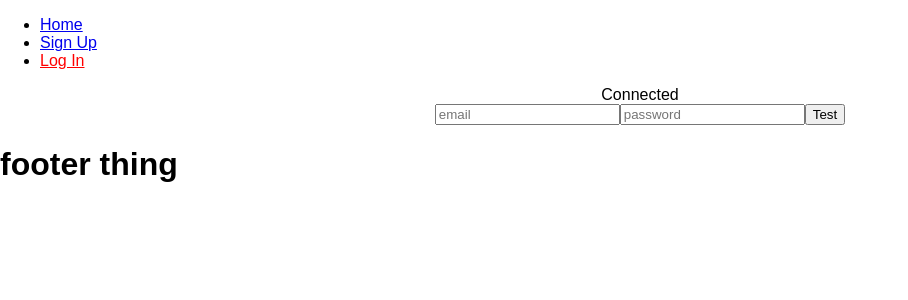
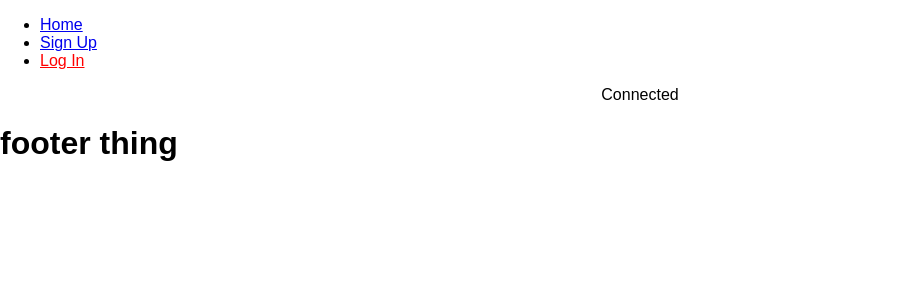
Before and after one commit to BrandonLRobinson1/JobStarter, a React (Create React App) app in the folder my-app/: page /LogIn in a window 1280 px wide. Shown: the top 300 px of the page, without its empty margins (0-908 px from the left). Built offline with nearby package versions, Linux system fonts and the light colour scheme.

Commit message:
redirects working, need to pass state and functions now

```diff
--- a/my-app/src/App.js
+++ b/my-app/src/App.js
@@ -69,7 +69,11 @@ onChange(event) {
 
 
 render() {
-
+  if (this.state.loggedin){
+    return(
+      <div>luckyyyyy</div>
+      )
+  } else {
   return (
     <Router>
       <div className="container">
@@ -85,5 +89,6 @@ render() {
     )
   }
 }
+}
 
 export default App;
--- a/my-app/src/components/Home.js
+++ b/my-app/src/components/Home.js
@@ -7,7 +7,7 @@ class Home extends React.Component{
 
   render(){
     return (
-      <div>hi</div>
+      <div className="App">hi</div>
     )
   }
 
--- a/my-app/src/components/LogIn.js
+++ b/my-app/src/components/LogIn.js
@@ -2,77 +2,25 @@ import React from 'react';
 // import { BrowserRouter, Match, Miss } from 'react-router';
 // import App from '../App.js'
 
-import axios from 'axios';
+//import axios from 'axios';
 
-class LogIn extends React.Component {
-constructor(props){
-    super(props);
-    this.state = {
-      email: '',
-      password: ''
-    }
-  }
-
-sendInfo(){
-    //alert('A email was submitted: ' + this.state.email);
-    event.preventDefault();
-
-    axios.post( 'http://localhost:8888/test123',
-      this.state
-    )
-    .then( data => {
-      console.log('axios sent');
-      console.log(data);
-    } )
-    .catch( err => {
-      console.log('caught');
-      console.log(err);
-    } );
-
-  }
-
-  onChange(event) {
-    event.preventDefault();
-    var state = this.state; // will even work with nested state
-
-    // works but if i need to adjust size of form beyond two fields it wont work
-    //event.target.placeholder === 'email' ? state.email = event.target.value : state.password = event.target.value
-
-    if (event.target.placeholder === 'email') {
-      state.email = event.target.value
-      this.setState({
-      email: state.email,
-    })
-
-    }
-    if (event.target.placeholder === 'password') {
-      state.password = event.target.value
-      this.setState({
-      password: state.password //Number(state.password) // password must be a string
-    })
-    }
+const LogIn = (props) => {
 
 
-    console.log(this.state)
-  }
-
-
-  render() {
-    console.log(this.props.route, this.state, 'loggg')
+    console.log(props)
     return (
       <div className="App">
         Connected
-        <form onSubmit={ this.sendInfo.bind(this) }>
-          <input type='text' placeholder='email' className="inputEmail" onChange={ this.onChange.bind(this) } value={ this.state.email } required></input>
-          <input type='text' placeholder='password' className="inputPasswird" onChange={ this.onChange.bind(this) }  value={ this.state.password } required></input>
-          <input type='submit' value='Test'></input>
-        </form>
       </div>
     );
-  }
 
 
 
 }
 
 export default LogIn;
+        // <form onSubmit={ this.sendInfo.bind(this) }>
+        //   <input type='text' placeholder='email' className="inputEmail" onChange={ this.onChange.bind(this) } value={ this.state.email } required></input>
+        //   <input type='text' placeholder='password' className="inputPasswird" onChange={ this.onChange.bind(this) }  value={ this.state.password } required></input>
+        //   <input type='submit' value='Test'></input>
+        // </form>
```
